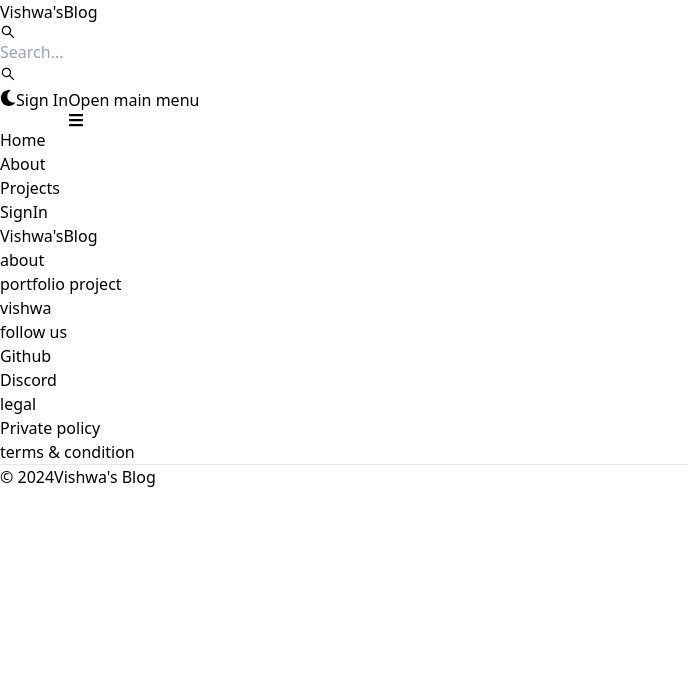
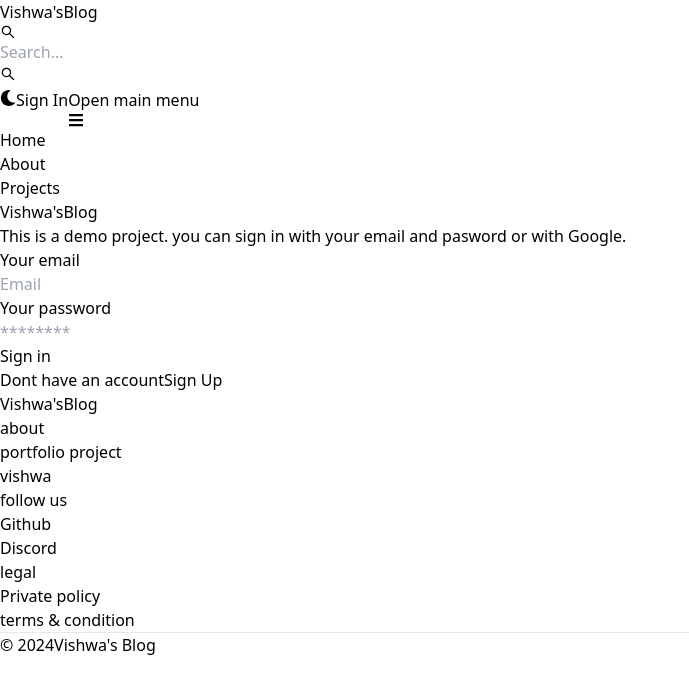
Before and after one commit to vishwaprasanth/mern-blog, a React (Vite) app in the folder client/: page /sign-in in a window 1280 px wide. Shown: the top 694 px of the page, without its empty margins (0-689 px from the left). Built offline with nearby package versions, Linux system fonts and the light colour scheme.

Commit message:
complete signin page functionality

```diff
--- a/client/src/pages/SignIn.jsx
+++ b/client/src/pages/SignIn.jsx
@@ -1,7 +1,92 @@
-import React from 'react'
+import React, { useState } from 'react';
+import { Link, useNavigate } from 'react-router-dom';
+import { Alert, Button, Label, Spinner, TextInput } from "flowbite-react";
 
 export default function SignIn() {
+  const [formData, setFormData] = useState({});
+  const [errorMessage, setErrorMessage] = useState(null);
+  const [loading, setLoading] = useState(false);
+  const navigate = useNavigate();
+
+  const handleChange = (e) => {
+    setFormData({ ...formData, [e.target.id]: e.target.value.trim() })
+  };
+  const handleSubmit = async (e) => {
+    e.preventDefault();
+    if(!formData.email || !formData.password){
+      return setErrorMessage('please fill out all the fields')
+    }
+    try{
+      setLoading(true);
+      setErrorMessage(null);
+      const res = await fetch('/api/auth/signin', {
+        method: 'POST',
+        headers: { 'Content-Type': 'application/json' },
+        body: JSON.stringify(formData),
+      });
+      const data =  await res.json();
+      if(data.success === false){
+        return setErrorMessage(data.errorMessage)
+      }
+      setLoading(false);
+      if(res.ok){
+        navigate('/')
+      }
+    } catch(error){
+      setErrorMessage(error.message);
+      setLoading(false);
+    }
+  }
   return (
-    <div>SignIn</div>
+    <div className='min-h-screen mt-20'>
+      <div className="flex p-3 max-w-3xl mx-auto flex-col md:flex-row md:items-center gap-5">
+        {/* left side */}
+        <div className="flex-1">
+            <Link to="/" className='font-bold dark:text-white text-4xl'>
+                <span className='px-2 py-1 bg-gradient-to-r from-indigo-500 via-purpule-500 to-pink-500 rounded-lg text-white'>Vishwa's</span>
+                Blog
+            </Link>
+            <p className='text-md mt-5'>
+              This is  a demo project. you can sign in with your email and pasword or with Google.
+            </p>
+        </div>
+        {/* Right side */}
+        <div className="flex-1">
+          <form className='flex flex-col gap-4' onSubmit={handleSubmit}>
+            <div className="">
+              <Label value='Your email' />
+              <TextInput type='email' placeholder='Email' id='email' onChange={handleChange}/>
+            </div>
+            <div className="">
+              <Label value='Your password' />
+              <TextInput type='password' placeholder='********' id='password'  onChange={handleChange}/>
+            </div>
+            <Button gradientDuoTone='purpleToPink' type='submit' disabled={loading}>
+              {
+                loading ? (
+                  <>
+                    <Spinner size='sm' />
+                    <span className='pl-3'>Loading</span>
+                  </>
+                ): 'Sign in'
+              }
+            </Button>
+          </form>
+          <div className="flex gap-2 text-sm mt-5">
+            <span>Dont have an account</span>
+            <Link to='/sign-up' className='text-blue-500'>
+              Sign Up
+            </Link>
+          </div>
+          {
+            errorMessage &&(
+              <Alert className='mt-5 ' color='failure'>
+                {errorMessage}
+              </Alert>
+            )
+          }
+        </div>
+      </div>
+    </div>
   )
 }
```
